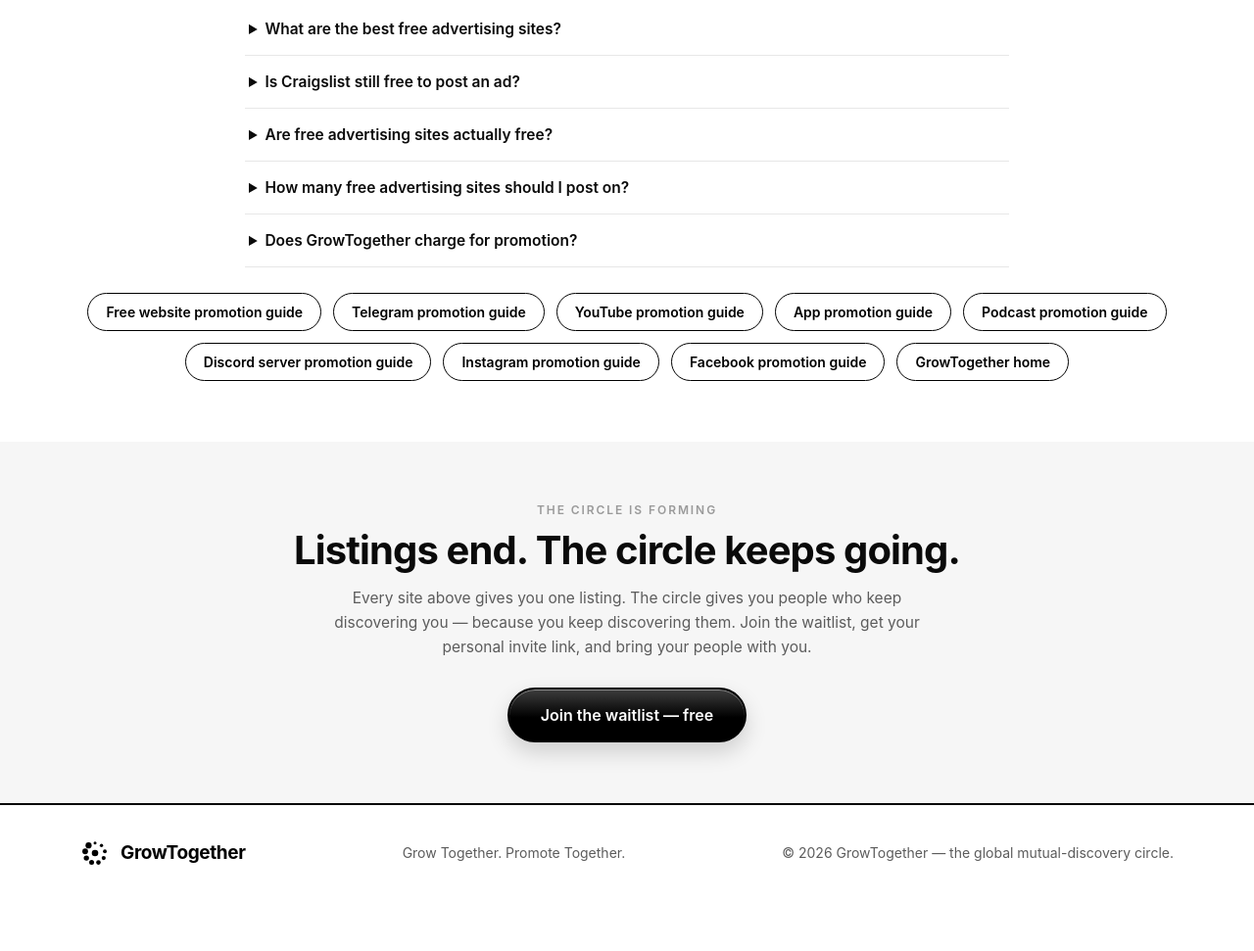
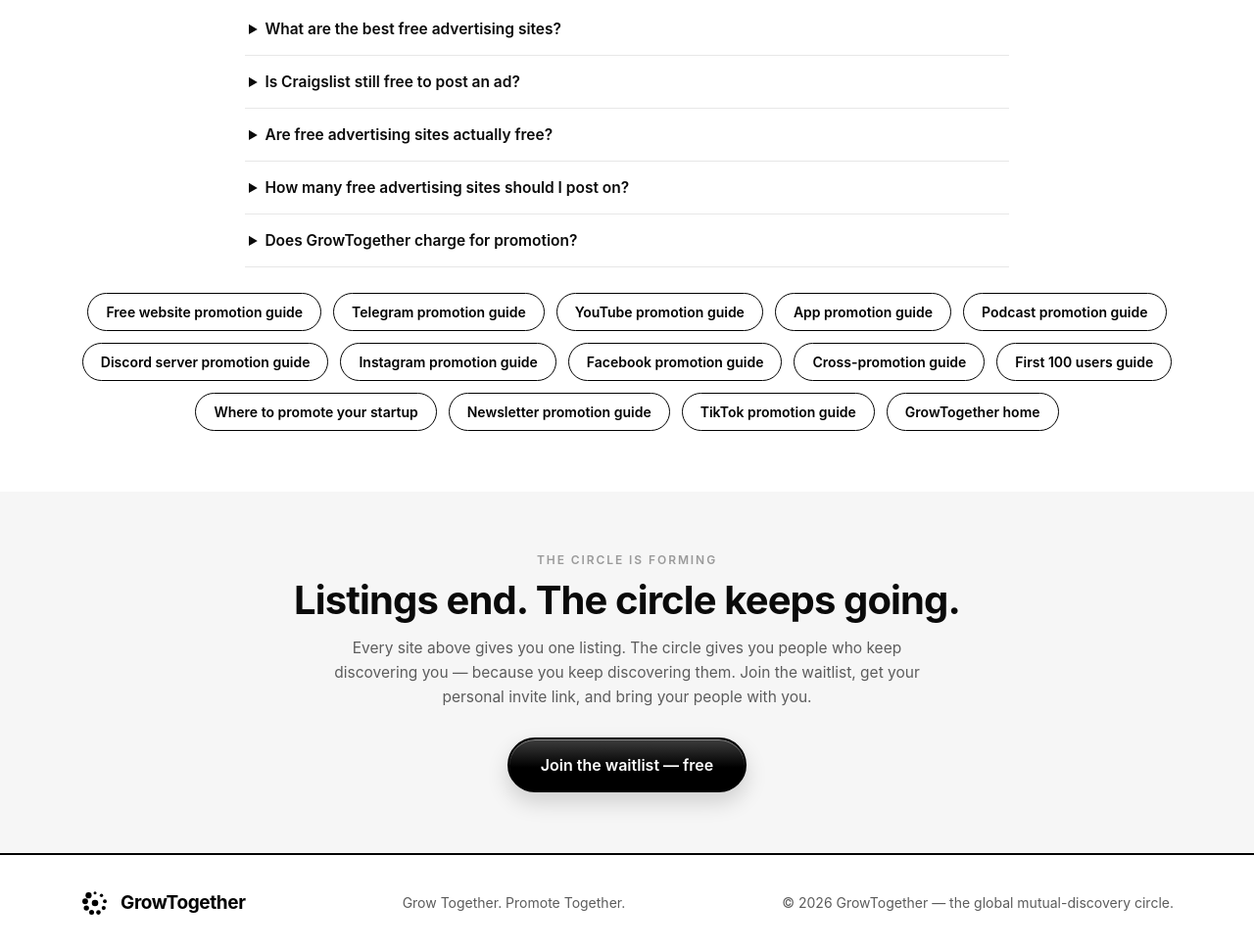
Before and after one commit to getgrowtogether/Growthtogether-Waitlist-, a website: page free-advertising-sites.html in a window 1280 px wide. Shown: the part 7483-8454 px from the top of the page at 98% size. Before the commit the page ends 8403 px from the top, so only its background shows below. Drawn offline with Linux system fonts and the light colour scheme.

Commit message:
Phase A batch 5: directory links

```diff
--- a/free-advertising-sites.html
+++ b/free-advertising-sites.html
@@ -316,6 +316,11 @@
       <a href="promote-discord-server-free.html">Discord server promotion guide</a>
       <a href="promote-instagram-page-free.html">Instagram promotion guide</a>
       <a href="promote-facebook-page-free.html">Facebook promotion guide</a>
+      <a href="cross-promotion.html">Cross-promotion guide</a>
+      <a href="get-first-100-users.html">First 100 users guide</a>
+      <a href="where-to-promote-your-startup.html">Where to promote your startup</a>
+      <a href="promote-newsletter-free.html">Newsletter promotion guide</a>
+      <a href="promote-tiktok-account-free.html">TikTok promotion guide</a>
       <a href="index.html">GrowTogether home</a>
     </div>
   </div>
```
